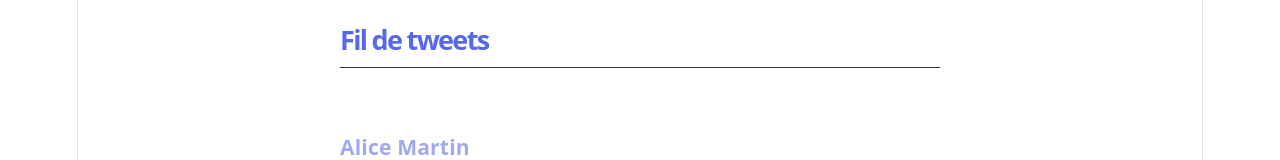
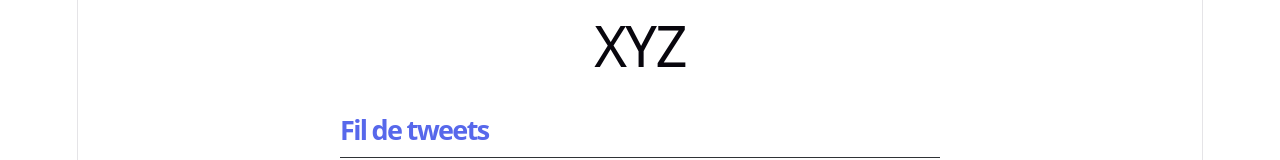
Before and after one commit to o7i9/xyz, a React (Vite) app: page / in a window 1280 px wide. Shown: the top 160 px of the page. Built offline with nearby package versions, Linux system fonts and the light colour scheme.

Commit message:
3. Créer la page principale

```diff
--- a/src/App.tsx
+++ b/src/App.tsx
@@ -1,14 +1,18 @@
 import './App.css'
-import {initialTweets} from "./data/tweets";
-import {TweetsList} from "./components/TweetsList";
+import {Outlet} from "react-router-dom";
 
 
 const App = (): React.ReactElement => {
   return(
-    <main>
-      <h1>Fil de tweets</h1>
-      <TweetsList tweets={initialTweets} />
-    </main>
+    <>
+      <header>
+        <h1>XYZ</h1>
+      </header>
+
+      <main>
+        <Outlet/>
+      </main>
+    </>
   );
 };
 
--- a/src/pages/TweetsMasterPage.tsx
+++ b/src/pages/TweetsMasterPage.tsx
@@ -0,0 +1,13 @@
+import { initialTweets } from "../data/tweets";
+import { TweetsList } from "../components/TweetsList";
+
+const TweetsMasterPage = (): React.ReactElement => {
+  return (
+    <>
+      <h1>Fil de tweets</h1>
+      <TweetsList tweets={initialTweets} />
+    </>
+  );
+};
+
+export default TweetsMasterPage;
```
